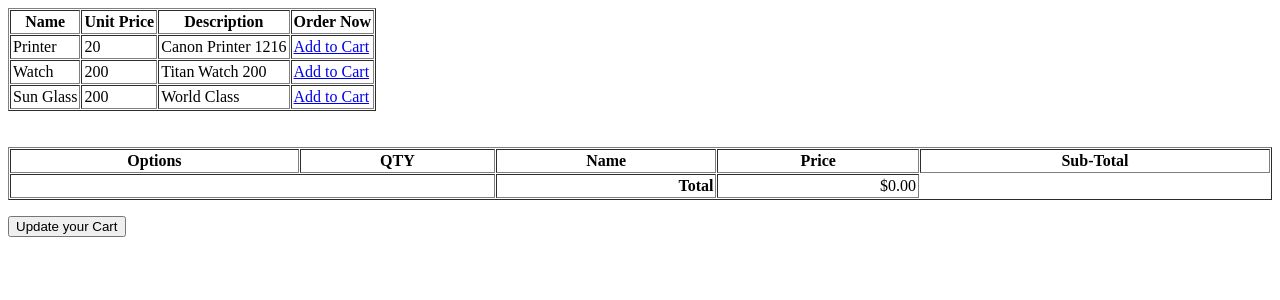
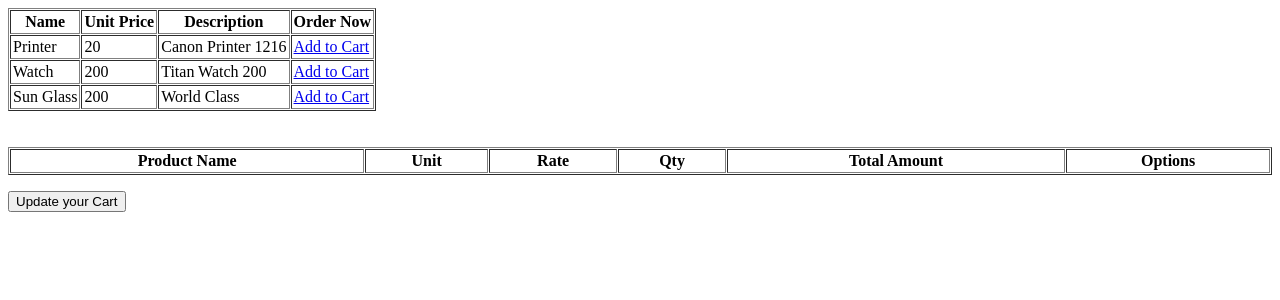
Before and after one commit to bablukpik/ci-simple-shopping-cart, a CodeIgniter app: page /cishoppingcart/index.php/order/index in a window 1280 px wide. Shown: the top 300 px of the page. Run offline with CodeIgniter, Linux system fonts and the light colour scheme; data comes from the database, SQL or seed files in the repository; lists and menus that the app fills with data are empty.

Commit message:
Cart table field data arranged

```diff
--- a/application/views/order_page.php
+++ b/application/views/order_page.php
@@ -30,11 +30,12 @@
 	<table cellpadding="2" cellspacing="1" style="width:100%;" border="1">
 
 	<tr>
-	        <th>Options</th>
-	        <th>QTY</th>
-	        <th>Name</th>
-	        <th style="text-align:center">Price</th>
-	        <th style="text-align:center;">Sub-Total</th>
+	        <th>Product Name</th>
+	        <th>Unit</th>
+	        <th>Rate</th>
+	        <th style="text-align:center">Qty</th>
+	        <th style="text-align:center;">Total Amount</th>
+	        <th style="text-align:center;">Options</th>
 	</tr>
 
 	<?php $i = 1; ?>
@@ -44,8 +45,6 @@
 	        <?php echo form_hidden($i.'[rowid]', $items['rowid']); ?>
 
 	        <tr>
-	                <td style="text-align:center;"><?php echo anchor('order/removeProduct/'.$items['rowid'], 'X'); ?></td>
-	                <td><?php echo form_input(array('name' => 'qty'.$i, 'value' => $items['qty'], 'size' => '5')); ?></td>
 	                <td>
 	                    <?php echo $items['name']; ?>
 
@@ -62,19 +61,16 @@
 	                    <?php endif; ?>
 
 	                </td>
+	                <td><?php echo form_input(array('name' => 'qty'.$i, 'value' => $items['qty'], 'size' => '10')); ?></td>
 	                <td style="text-align:right"><?php echo $this->cart->format_number($items['price']); ?></td>
 	                <td style="text-align:right">$<?php echo $this->cart->format_number($items['subtotal']); ?></td>
+	                <td style="text-align: right;">$<?php echo $this->cart->format_number($this->cart->total()); ?></td>
+	                <td style="text-align:center;"><?php echo anchor('order/removeProduct/'.$items['rowid'], 'X'); ?></td>
 	        </tr>
 
 	<?php $i++; ?>
 
 	<?php endforeach; ?>
-
-	<tr>
-	        <td colspan="2"> </td>
-	        <td style="text-align: right;"><strong>Total</strong></td>
-	        <td style="text-align: right;">$<?php echo $this->cart->format_number($this->cart->total()); ?></td>
-	</tr>
 
 	</table>
 
```
Lines whose indentation alone changed are shown as unchanged.
